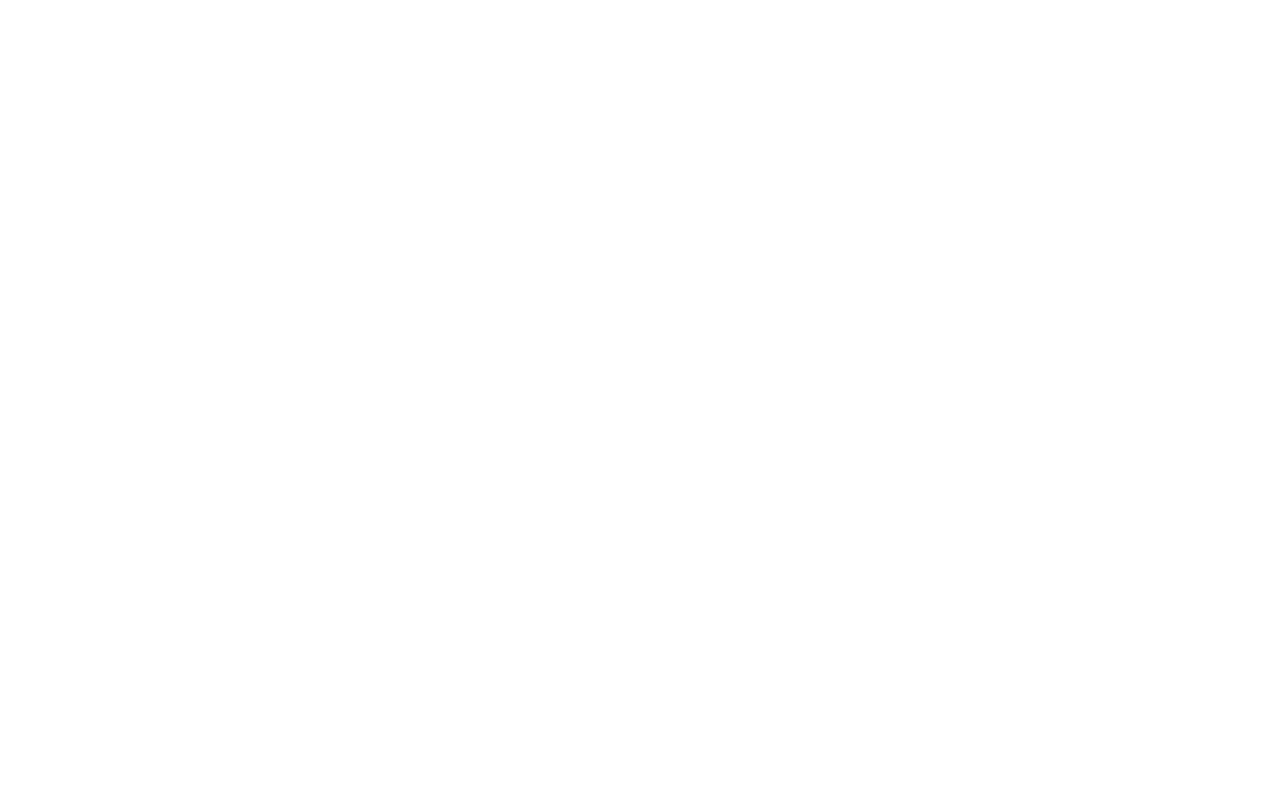
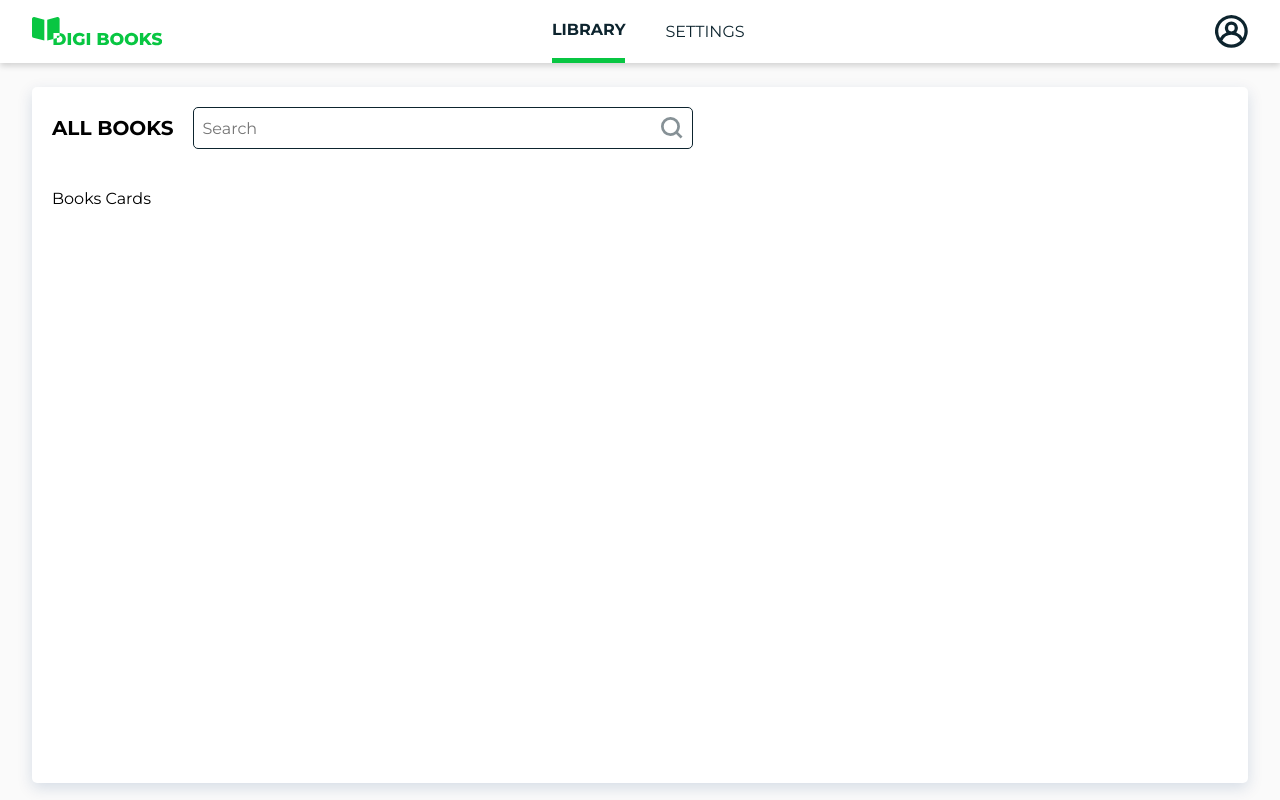
Before and after one commit to dimitarsabev00/Digi-Books, a React (Create React App) app: page /home in a window 1280 px wide. Before the commit this address had no page. Built offline with nearby package versions, Linux system fonts and the light colour scheme.

Commit message:
Import & Added AppLayout & HomePage In Routes

```diff
--- a/src/App.js
+++ b/src/App.js
@@ -1,12 +1,15 @@
-import { Routes, Route } from "react-router-dom";
+import { Routes, Route, Navigate } from "react-router-dom";
 import "./App.css";
+import AppLayout from "./components/AppLayout/AppLayout";
 import AuthLayout from "./components/AuthLayout/AuthLayout";
 import Login from "./components/Login/Login";
 import Register from "./components/Register/Register";
+import HomePage from "./components/HomePage/HomePage";
 
 function App() {
   return (
     <Routes>
+      <Route path="/" element={<Navigate to={"home"} replace />} />
       <Route
         path="/login"
         element={
@@ -23,6 +26,11 @@ function App() {
           </AuthLayout>
         }
       />
+      <Route path={"/home"} element={<AppLayout />}>
+        <Route index element={<HomePage />} />
+      </Route>
+
+      <Route path="*" element={<div>There's no page here</div>} />
     </Routes>
   );
 }
```
